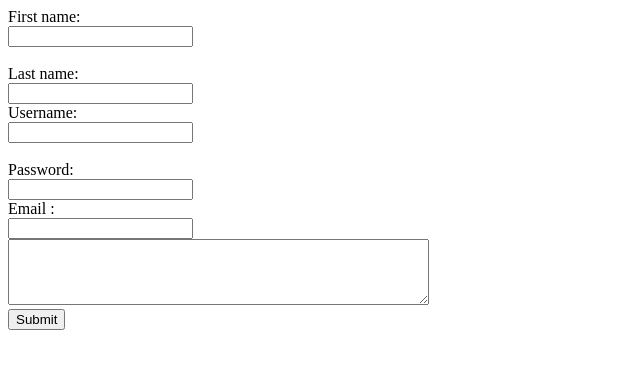
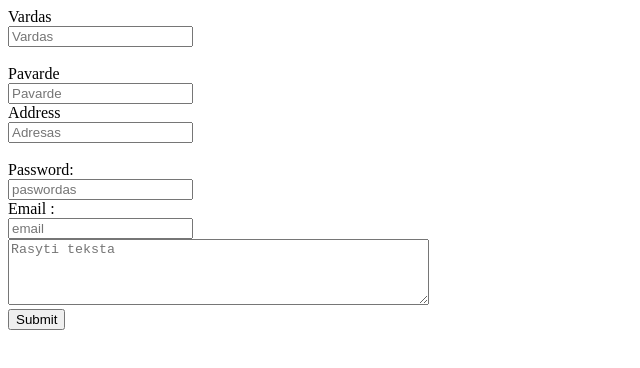
Before and after one commit to Vaisad/FS2021-2022, a plain HTML site: page leksjon4.html in a window 1280 px wide. Shown: the whole page, without its empty margins (0-640 px from the left). Drawn offline with Linux system fonts and the light colour scheme.

Commit message:
leksjon4

```diff
--- a/leksjon4.html
+++ b/leksjon4.html
@@ -14,24 +14,24 @@
 
     <form>
         <div>
-        <label for="fname">First name:</label><br>
-        <input type="text" name="fname"><br>
-        <label for="lname">Last name:</label><br>
-        <input type="text"  name="lname" >
+        <label for="Vardas">Vardas</label><br>
+        <input type="text" name="Vardas" placeholder="Vardas"><br>
+        <label for="Pavarde">Pavarde</label><br>
+        <input type="text"  name="Pavarde" placeholder="Pavarde" >
 
          </div>
          <div>
-        <label for="username">Username:</label><br>
-        <input type="text" name="username"><br>
+        <label for="Address">Address</label><br>
+        <input type="text" name="Address" placeholder="Adresas"><br>
         <label for="pwd">Password:</label><br>
-        <input type="password" name="pwd">
+        <input type="password" name="pwd" placeholder="paswordas">
         </div>
 
         <div>
         <label for="email">Email :</label>
-        <input type="text" id="email" />
+        <input type="text" id="email" placeholder="email"/>
         <label for="review"></label>
-        <textarea  name="review" rows="4" cols="50"></textarea>
+        <textarea  name="review" rows="4" cols="50" placeholder="Rasyti teksta"></textarea>
         </div>
     </form>
     <input class="btn" type="submit" value="Submit" />
```
